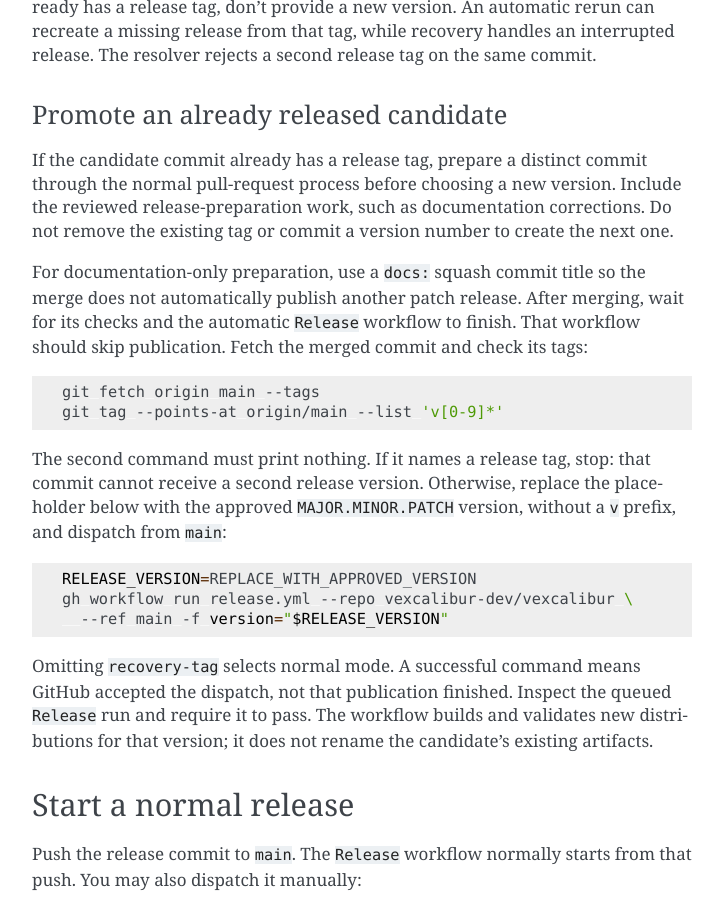
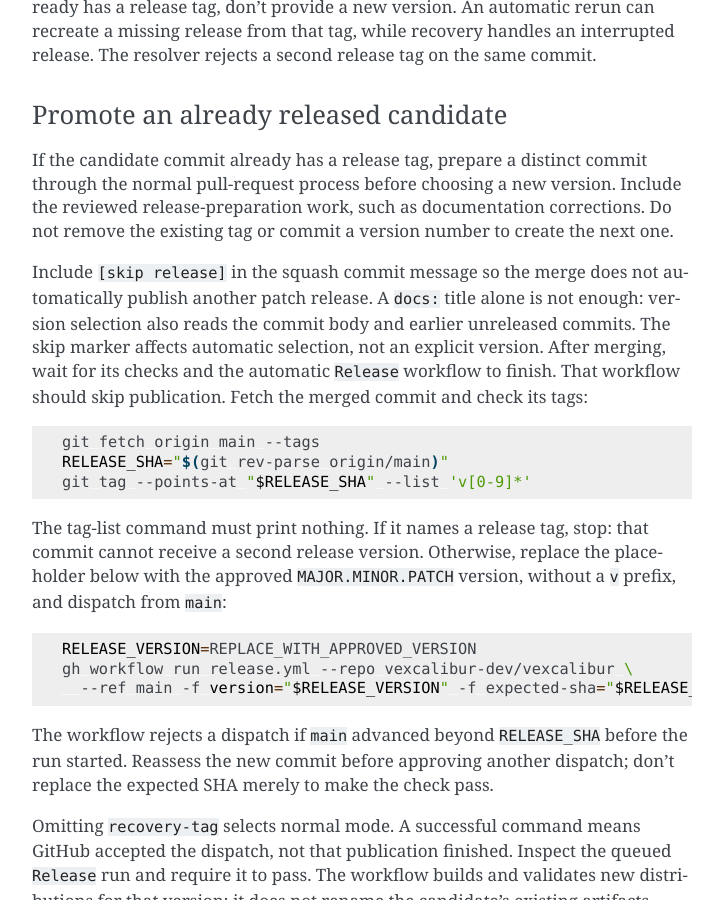
Before and after one commit to vexcalibur-dev/vexcalibur, a Sphinx documentation site: the page built from docs/contributing/publish-to-pypi.md, in a window 1280 px wide and 900 px high, scrolled down 3013 px. Shown: the whole window, without its empty margins (388-1111 px from the left). Built offline with Sphinx 7.4.7, drawn with Linux system fonts in a browser that asks for light colours.

Commit message:
ci: bind release promotion to approved commit [skip release]

````diff
--- a/docs/contributing/publish-to-pypi.md
+++ b/docs/contributing/publish-to-pypi.md
@@ -142,17 +142,21 @@ through the normal pull-request process before choosing a new version. Include
 the reviewed release-preparation work, such as documentation corrections. Do
 not remove the existing tag or commit a version number to create the next one.
 
-For documentation-only preparation, use a `docs:` squash commit title so the
-merge does not automatically publish another patch release. After merging,
+Include `[skip release]` in the squash commit message so the merge does not
+automatically publish another patch release. A `docs:` title alone is not
+enough: version selection also reads the commit body and earlier unreleased
+commits. The skip marker affects automatic selection, not an explicit version.
+After merging,
 wait for its checks and the automatic `Release` workflow to finish. That
 workflow should skip publication. Fetch the merged commit and check its tags:
 
 ```bash
 git fetch origin main --tags
-git tag --points-at origin/main --list 'v[0-9]*'
+RELEASE_SHA="$(git rev-parse origin/main)"
+git tag --points-at "$RELEASE_SHA" --list 'v[0-9]*'
 ```
 
-The second command must print nothing. If it names a release tag, stop: that
+The tag-list command must print nothing. If it names a release tag, stop: that
 commit cannot receive a second release version. Otherwise, replace the
 placeholder below with the approved `MAJOR.MINOR.PATCH` version, without a `v`
 prefix, and dispatch from `main`:
@@ -160,8 +164,12 @@ prefix, and dispatch from `main`:
 ```bash
 RELEASE_VERSION=REPLACE_WITH_APPROVED_VERSION
 gh workflow run release.yml --repo vexcalibur-dev/vexcalibur \
-  --ref main -f version="$RELEASE_VERSION"
+  --ref main -f version="$RELEASE_VERSION" -f expected-sha="$RELEASE_SHA"
 ```
+
+The workflow rejects a dispatch if `main` advanced beyond `RELEASE_SHA` before
+the run started. Reassess the new commit before approving another dispatch;
+don't replace the expected SHA merely to make the check pass.
 
 Omitting `recovery-tag` selects normal mode. A successful command means GitHub
 accepted the dispatch, not that publication finished. Inspect the queued
````
Also changed, not shown: 2 other files.
